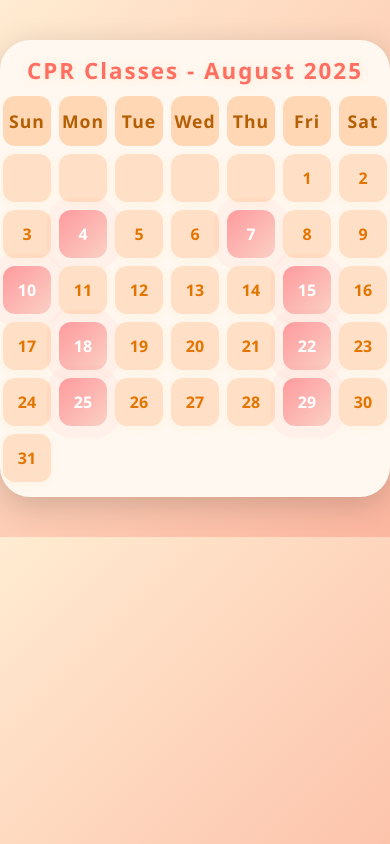
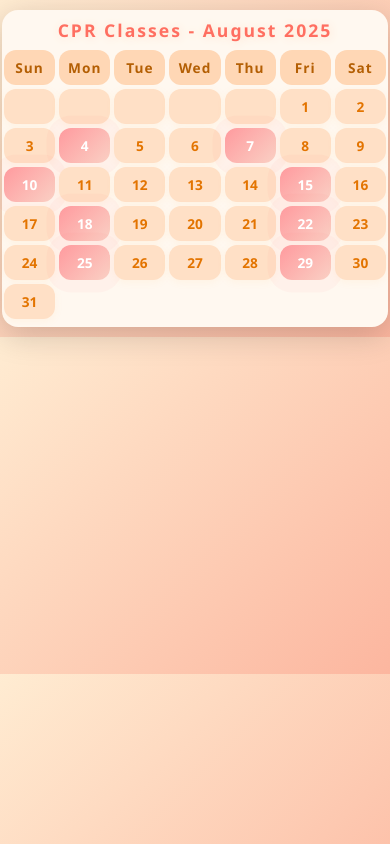
Before and after one commit to star11293/Final-mobile, a plain HTML site: page cpr_classes.html in a window 390 px wide. Drawn offline with Linux system fonts and the light colour scheme.

Commit message:
Update cpr_classes.html

```diff
--- a/cpr_classes.html
+++ b/cpr_classes.html
@@ -2,6 +2,7 @@
 <html lang="en">
 <head>
   <meta charset="UTF-8">
+  <meta name="viewport" content="width=device-width, initial-scale=1.0">
   <title>CPR Classes Calendar</title>
   <style>
     body {
@@ -89,6 +90,7 @@
       width: 100%;
       height: 100%;
     }
+    /* Existing media query for tablets and small screens */
     @media (max-width: 700px) {
       .calendar-container {
         padding: 15px 3px;
@@ -98,6 +100,27 @@
       }
       .calendar {
         font-size: 1em;
+      }
+    }
+    /* Extra mobile responsiveness for very small screens */
+    @media (max-width: 480px) {
+      .calendar-container {
+        margin: 10px 2px;
+        padding: 8px 2px;
+        border-radius: 16px;
+      }
+      .calendar-header {
+        font-size: 1.1em;
+        margin-bottom: 8px;
+      }
+      .calendar {
+        font-size: 0.9em;
+        gap: 4px;
+      }
+      .calendar-day,
+      .calendar-date {
+        padding: 8px 0;
+        font-size: 0.95em;
       }
     }
   </style>
```
